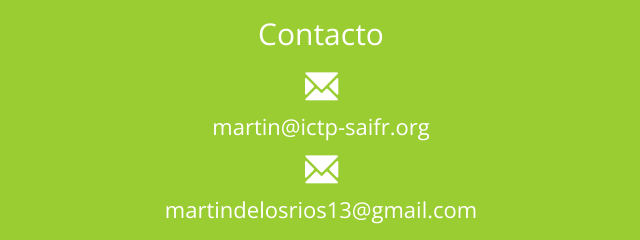
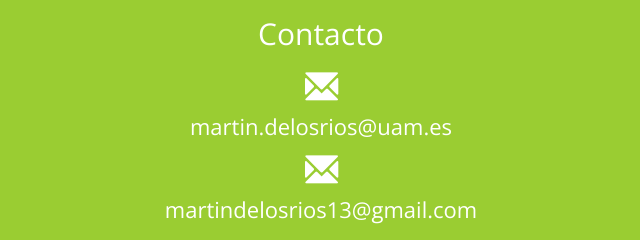
Before and after one commit to Martindelosrios/website, a plain HTML site: page index.html in a window 1280 px wide. Shown: the part 3104-3344 px from the top of the page, 319-959 px from the left. Drawn offline with nearby package versions, Linux system fonts and the light colour scheme.

Commit message:
I updated my email

```diff
--- a/index.html
+++ b/index.html
@@ -222,7 +222,7 @@ Para realizar estos estudios me gusta utilizar técnicas de aprendizaje automát
         <div class="contact">
           <div class="container">
 	    <h2 id='contact' class="section-heading">Contacto</h2>
-	    <p><span class="glyphicon glyphicon-envelope"></span><br> martin@ictp-saifr.org</p>
+	    <p><span class="glyphicon glyphicon-envelope"></span><br> martin.delosrios@uam.es</p>
 	    <p><span class="glyphicon glyphicon-envelope"></span><br> martindelosrios13@gmail.com</p>
           </div>
         </div>
```
Also changed, not shown: index_en.html (+1 -1 lines).
